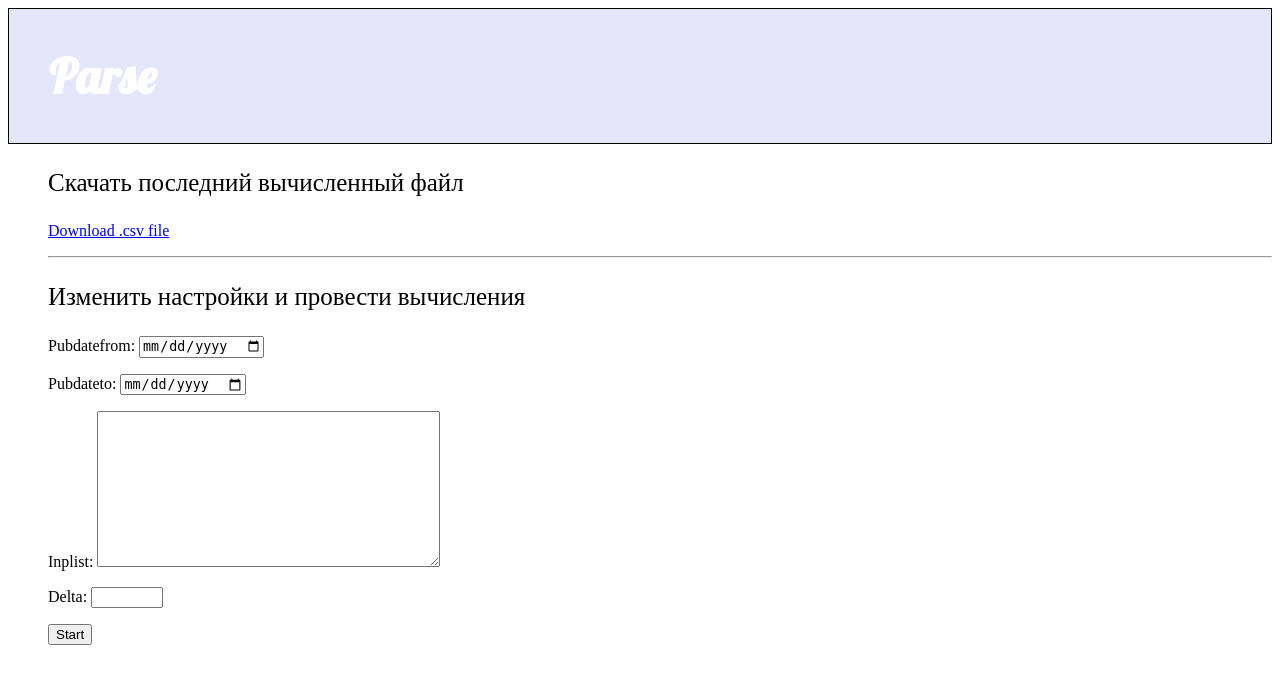
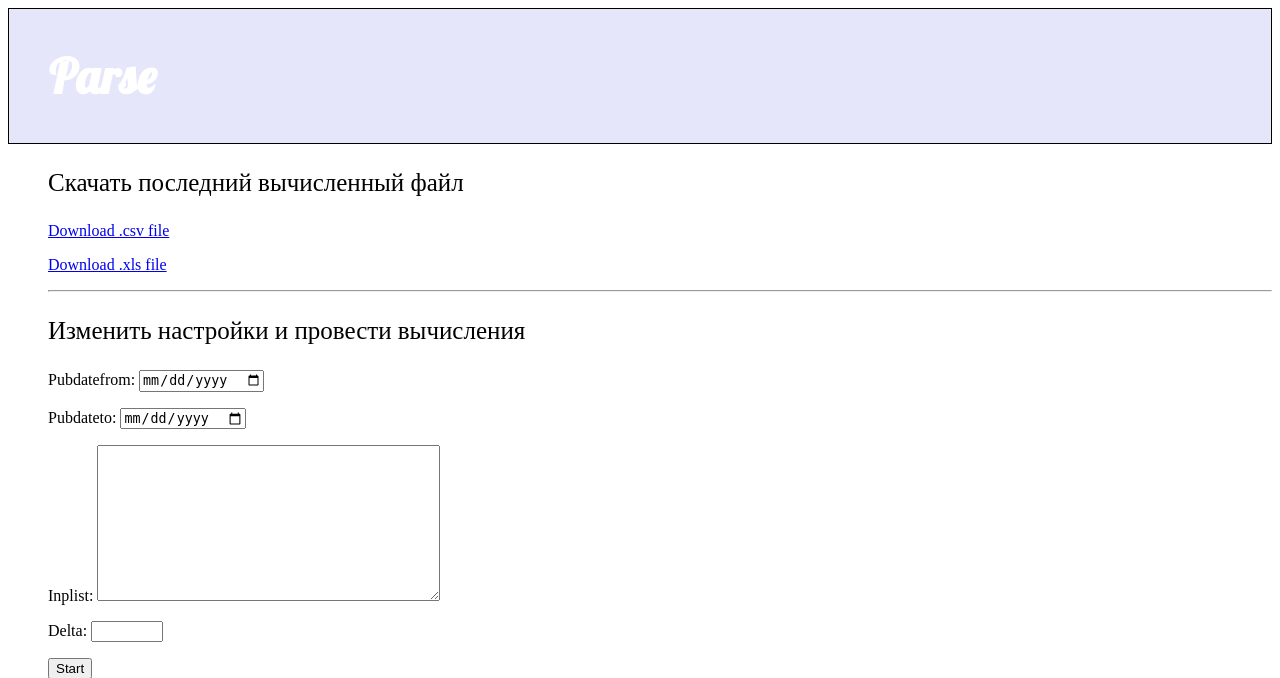
Before and after one commit to excander/gh-crappy, a Django app: template parse/templates/parse/parse_view.html in a window 1280 px wide. Shown: the top 678 px of the page. Run offline with Django 3.2, Linux system fonts and the light colour scheme; the template is opened without the code that fills it: values that come from a table or form of the project are taken from there, others are empty; some libraries are stand-ins or nearby versions.

Commit message:
added a direct link to xls file

```diff
--- a/parse/templates/parse/parse_view.html
+++ b/parse/templates/parse/parse_view.html
@@ -4,6 +4,7 @@
     {% block content %}
         <p class="title">Скачать последний вычисленный файл</p>
         <p><a class="btn btn-default" href="{% url 'download_file' %}">Download .csv file</a></p>
+        <p><a class="btn btn-default" href="http://excander.pythonanywhere.com/parse/media/result_file.xls">Download .xls file</a></p>
         <hr>
         <p class="title">Изменить настройки и провести вычисления</p>
         <form method="POST" class="post-for" enctype="multipart/form-data">{% csrf_token %}
```
